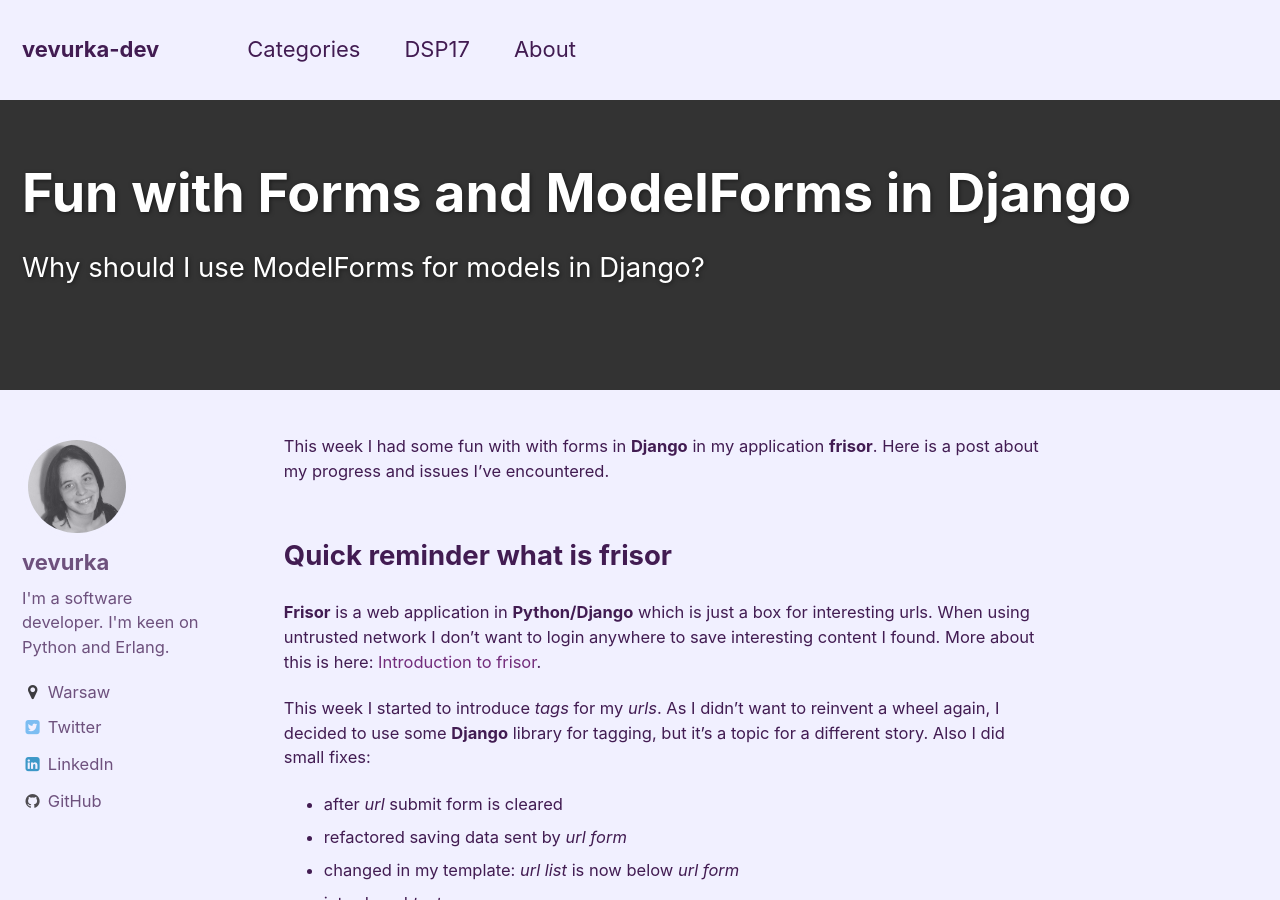
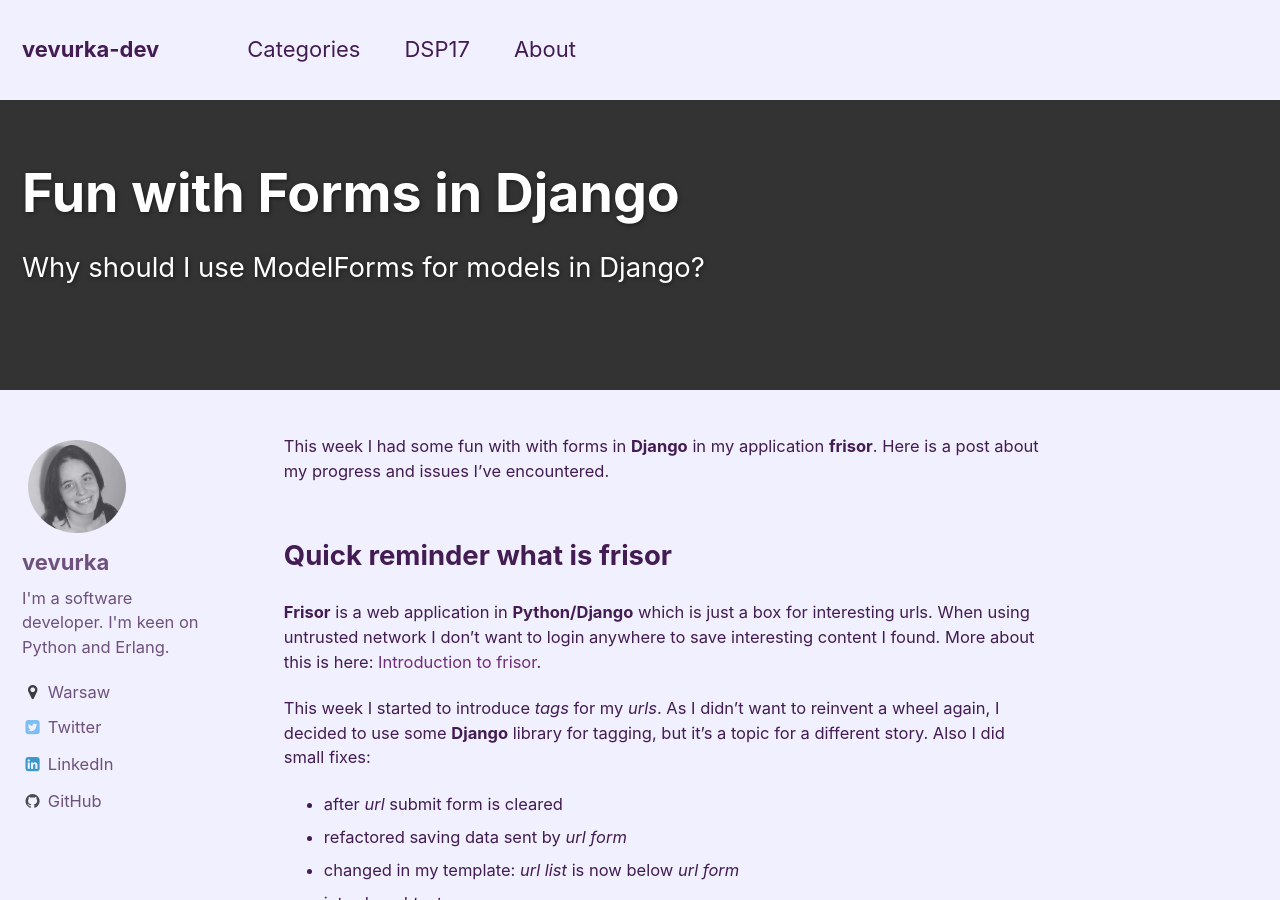
Before and after one commit to vevurka/vevurka.github.io, a Jekyll site: the page built from _posts/2017-03-27-forms.md, in a window 1280 px wide and 900 px high. Built offline with Jekyll 4.4.1, drawn with Linux system fonts in a browser that asks for light colours; comment, search, counter and statistics services are not loaded.

```diff
--- a/_config.yml
+++ b/_config.yml
@@ -22,7 +22,7 @@ comments:
   provider               : disqus # false (default), "disqus", "discourse", "facebook", "google-plus", "staticman", "custom"
   disqus:
     shortname: https-vevurka-github-io
-future: true
+future: false
 
 analytics:
   provider: "custom" #google-universal"
--- a/_posts/2017-03-27-forms.md
+++ b/_posts/2017-03-27-forms.md
@@ -1,10 +1,9 @@
 ---
 layout: single
-title: Fun with Forms and ModelForms in Django
-date:   2017-03-27 12:09:02 +0100
+title: Fun with Forms in Django
+date:   2017-03-27 12:25:02 +0100
 categories: [dsp17, python, django]
 excerpt: Why should I use ModelForms for models in Django?
-permalink: :year/:month/:day/forms
 ---
 
 This week I had some fun with with forms in **Django** in my application **frisor**.
```
